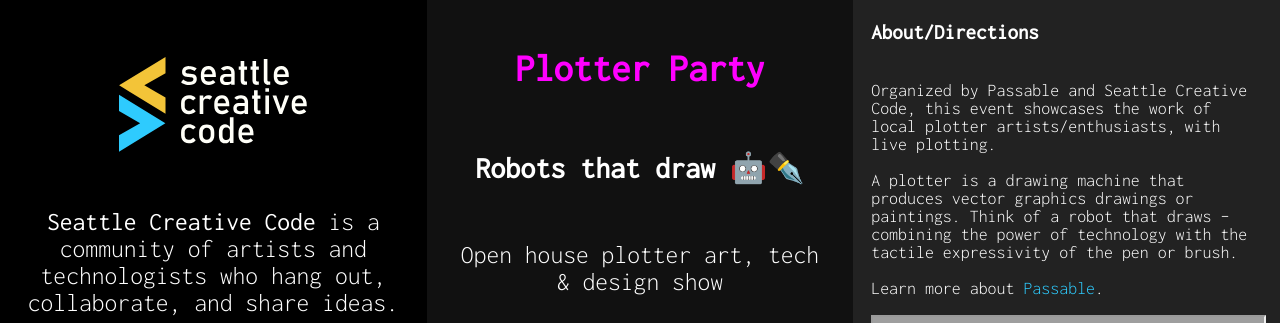
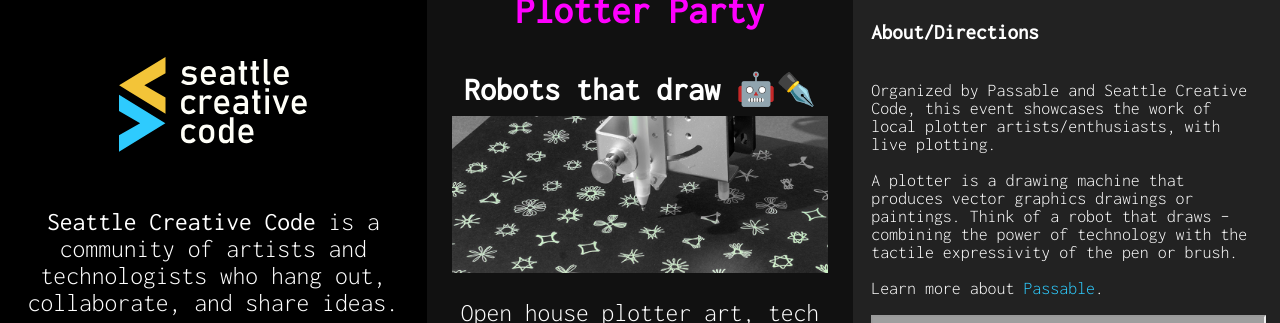
Before and after one commit to SeattleCreativeCode/website, a React (Create React App) app: page / in a window 1280 px wide. Shown: the part 164-487 px from the top of the page. Built offline with nearby package versions, Linux system fonts and the light colour scheme; grey boxes are pictures that could not be loaded.

Commit message:
Plotter party image

```diff
--- a/src/App.scss
+++ b/src/App.scss
@@ -95,6 +95,18 @@
         color: magenta;
       }
 
+      h3 {
+        font-size: 1.25em;
+        color: white;
+        margin-top: 8px;
+        margin-bottom: 8px;
+      }
+
+      img {
+        max-width: 100%;
+        max-height: 33vh;
+      }
+
       .emoji {
         font-size: 1.5em;
         margin: .5em 0;
--- a/src/App.tsx
+++ b/src/App.tsx
@@ -2,6 +2,7 @@
 import { ReactComponent as Logo } from './logo.svg'
 // import CountdownTimer from './components/CountdownTimer'
 import { IFrame } from './components/IFrame'
+import plotterImg from './images/Plotter3.jpg'
 
 function App() {
   return (
@@ -44,6 +45,9 @@
 
         <h2>Plotter Party</h2>
         <h3>Robots that draw 🤖✒️</h3>
+
+        {/* image */}
+        <img src={plotterImg} alt="Plotter plotting spiral curves" />
 
         {/* <div className="emoji">💻 🎨 💾 🖌 🎵</div> */}
         {/* <div className="emoji">🤖✒️ Robots that draw</div> */}
```
Also changed, not shown: src/images/Plotter3.jpg (added).
